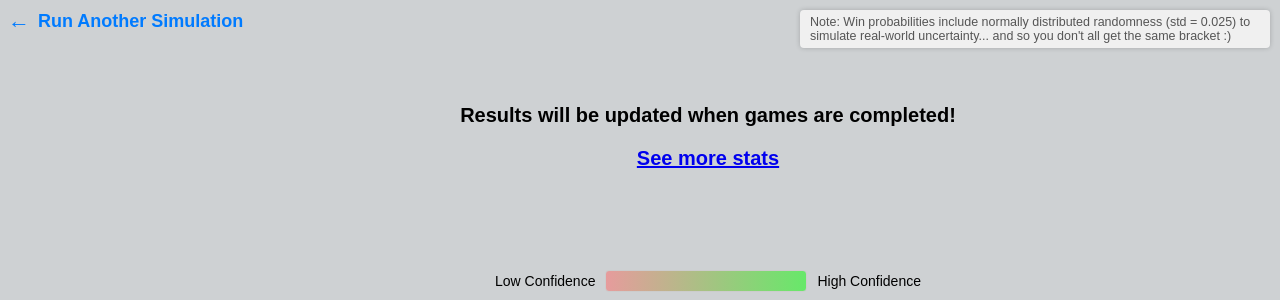
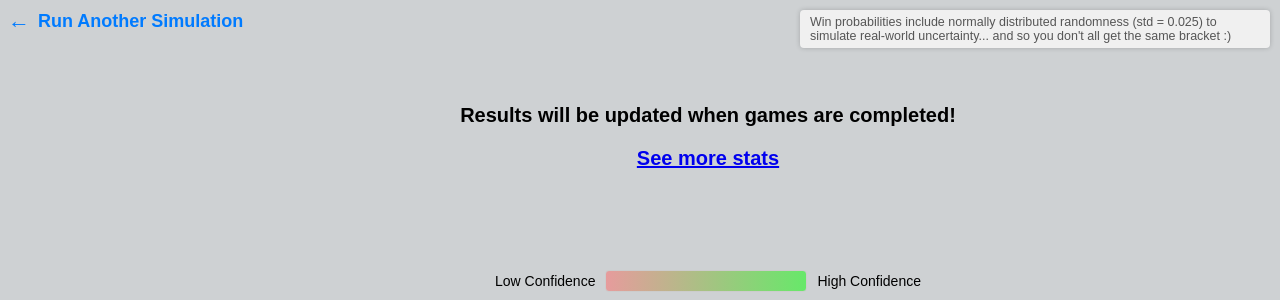
Before and after one commit to jacksonisidor/March-Madness-Simulator, a Flask app: template app/templates/results.html in a window 1280 px wide; the page is wider, and only the part inside the window is pictured. Shown: the top 300 px of that part. Run offline with Flask 2, Linux system fonts and the light colour scheme; the template is opened without the code that fills it, so the values that code supplies are empty.

Commit message:
note change

```diff
--- a/app/templates/results.html
+++ b/app/templates/results.html
@@ -246,7 +246,7 @@
 <body>
 
   <div id="randomness-note">
-    Note: Win probabilities include normally distributed randomness (std = 0.025) to simulate real-world uncertainty... and so you don't all get the same bracket :)
+    Win probabilities include normally distributed randomness (std = 0.025) to simulate real-world uncertainty... and so you don't all get the same bracket :)
   </div>
 
   <!-- Back Button -->
```
